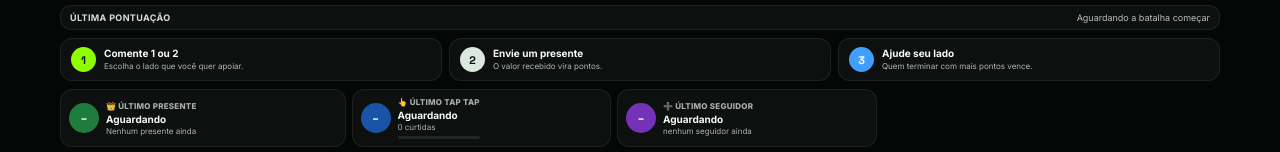
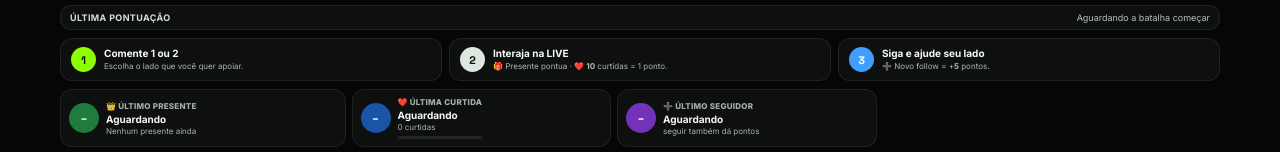
Before and after one commit to wallissonghost-code/fut-live-panel, a plain HTML site: page index.html in a window 1280 px wide. Shown: the part 645-797 px from the top of the page. Drawn offline with nearby package versions, Linux system fonts and the light colour scheme.

Commit message:
Atualizar tutorial com curtidas e seguidores

```diff
--- a/index.html
+++ b/index.html
@@ -49,14 +49,14 @@
 
     <section class="battle-tutorial" aria-label="Como participar da batalha">
       <article class="tutorial-step"><span>1</span><div><strong>Comente 1 ou 2</strong><small>Escolha o lado que você quer apoiar.</small></div></article>
-      <article class="tutorial-step"><span>2</span><div><strong>Envie um presente</strong><small>O valor recebido vira pontos.</small></div></article>
-      <article class="tutorial-step"><span>3</span><div><strong>Ajude seu lado</strong><small>Quem terminar com mais pontos vence.</small></div></article>
+      <article class="tutorial-step"><span>2</span><div><strong>Interaja na LIVE</strong><small>🎁 Presente pontua · ❤️ <b data-like-rule>10</b> curtidas = 1 ponto.</small></div></article>
+      <article class="tutorial-step"><span>3</span><div><strong>Siga e ajude seu lado</strong><small>➕ Novo follow = +<b data-follow-rule>5</b> pontos.</small></div></article>
     </section>
 
     <section class="live-strip" aria-label="Atividade da live">
       <article class="live-strip-card"><span class="avatar" id="lastGiftAvatar">–</span><div><small>👑 ÚLTIMO PRESENTE</small><strong id="lastGiftUser">Aguardando</strong><em id="lastGiftName">Nenhum presente ainda</em></div></article>
-      <article class="live-strip-card"><span class="avatar blue" id="lastLikeAvatar">–</span><div><small>👆 ÚLTIMO TAP TAP</small><strong id="lastLikeUser">Aguardando</strong><em><span id="likesCount">0</span> curtidas</em><span id="peopleLiking" hidden>0</span><span class="progress-track" aria-hidden="true"><span id="likesProgress"></span></span></div></article>
-      <article class="live-strip-card"><span class="avatar violet" id="lastFollowerAvatar">–</span><div><small>➕ ÚLTIMO SEGUIDOR</small><strong id="lastFollowerUser">Aguardando</strong><em>nenhum seguidor ainda</em></div></article>
+      <article class="live-strip-card"><span class="avatar blue" id="lastLikeAvatar">–</span><div><small>❤️ ÚLTIMA CURTIDA</small><strong id="lastLikeUser">Aguardando</strong><em><span id="likesCount">0</span> curtidas</em><span id="peopleLiking" hidden>0</span><span class="progress-track" aria-hidden="true"><span id="likesProgress"></span></span></div></article>
+      <article class="live-strip-card"><span class="avatar violet" id="lastFollowerAvatar">–</span><div><small>➕ ÚLTIMO SEGUIDOR</small><strong id="lastFollowerUser">Aguardando</strong><em>seguir também dá pontos</em></div></article>
     </section>
 
     <div id="eventEffect" class="event-effect" aria-live="polite"></div><div id="toast" class="toast" role="status" aria-live="polite"></div>
```
